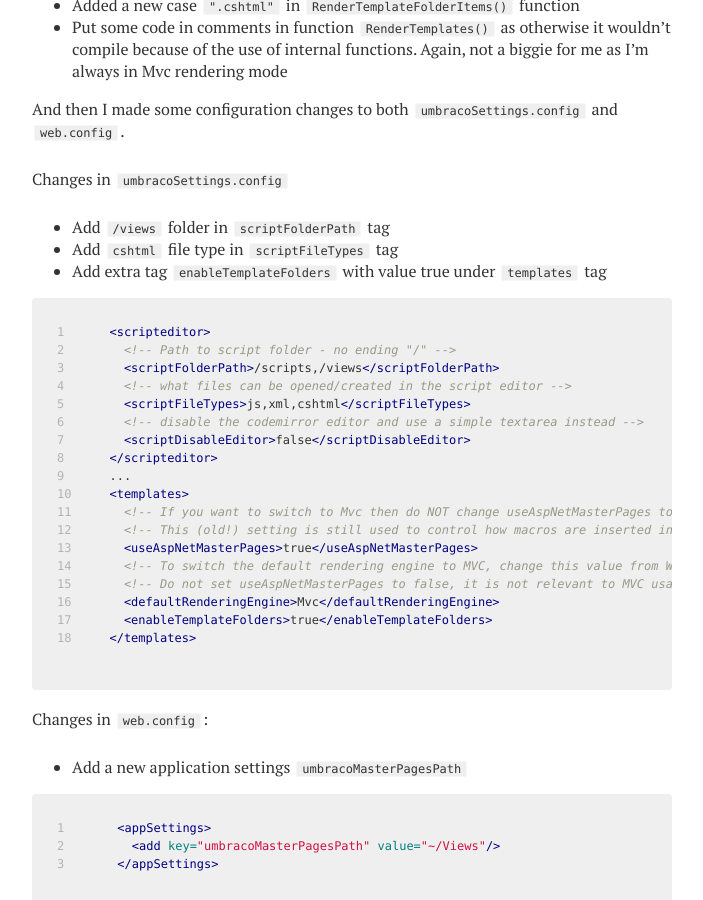
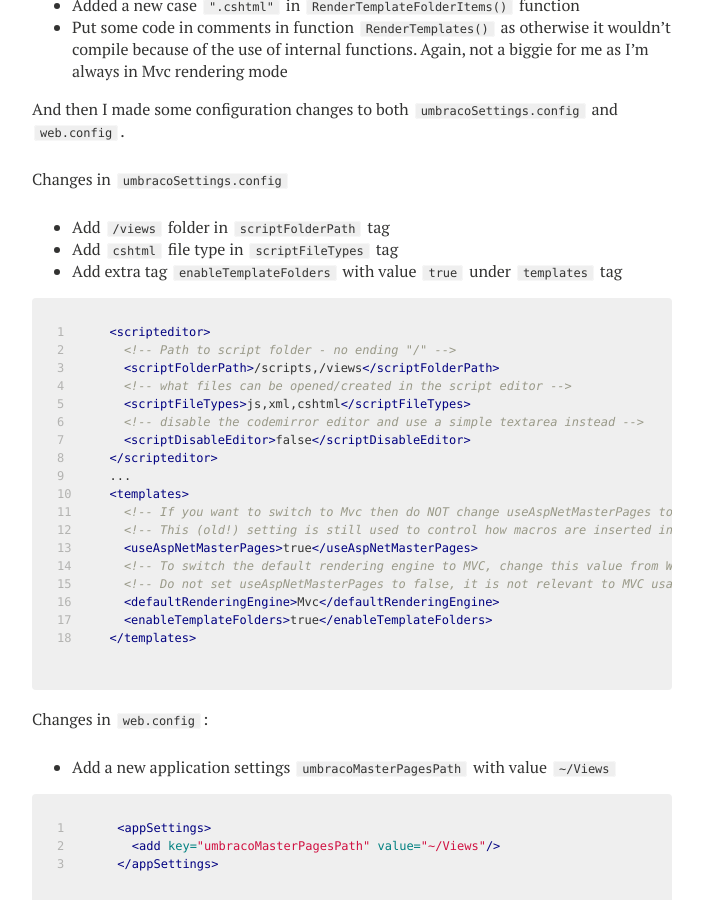
Before and after one commit to netaddicts/netaddicts.github.io, a Jekyll site: the page built from _posts/2014-01-17-hack-templates-tree-to-show-all-mvc-views.md, in a window 1280 px wide and 900 px high, scrolled down 5625 px. Shown: the whole window, without its empty margins (288-991 px from the left). Built offline with Jekyll 4.4.1, drawn with Linux system fonts in a browser that asks for light colours; nearby versions of some CDN libraries; comment, search, counter and statistics services are not loaded.

Commit message:
Some more content changes

```diff
--- a/_posts/2014-01-17-hack-templates-tree-to-show-all-mvc-views.md
+++ b/_posts/2014-01-17-hack-templates-tree-to-show-all-mvc-views.md
@@ -294,7 +294,7 @@ Changes in <code>umbracoSettings.config</code>
 
 * Add <code>/views</code> folder in <code>scriptFolderPath</code> tag
 * Add <code>cshtml</code> file type in <code>scriptFileTypes</code> tag
-* Add extra tag <code>enableTemplateFolders</code> with value true under <code>templates</code> tag
+* Add extra tag <code>enableTemplateFolders</code> with value <code>true</code> under <code>templates</code> tag
 
 {% highlight xml linenos %}
 {% raw %}
@@ -321,7 +321,7 @@ Changes in <code>umbracoSettings.config</code>
 
 Changes in <code>web.config</code>:
 
-* Add a new application settings <code>umbracoMasterPagesPath</code>
+* Add a new application settings <code>umbracoMasterPagesPath</code> with value <code>~/Views</code>
 
 {% highlight xml linenos %}
 {% raw %}
```
